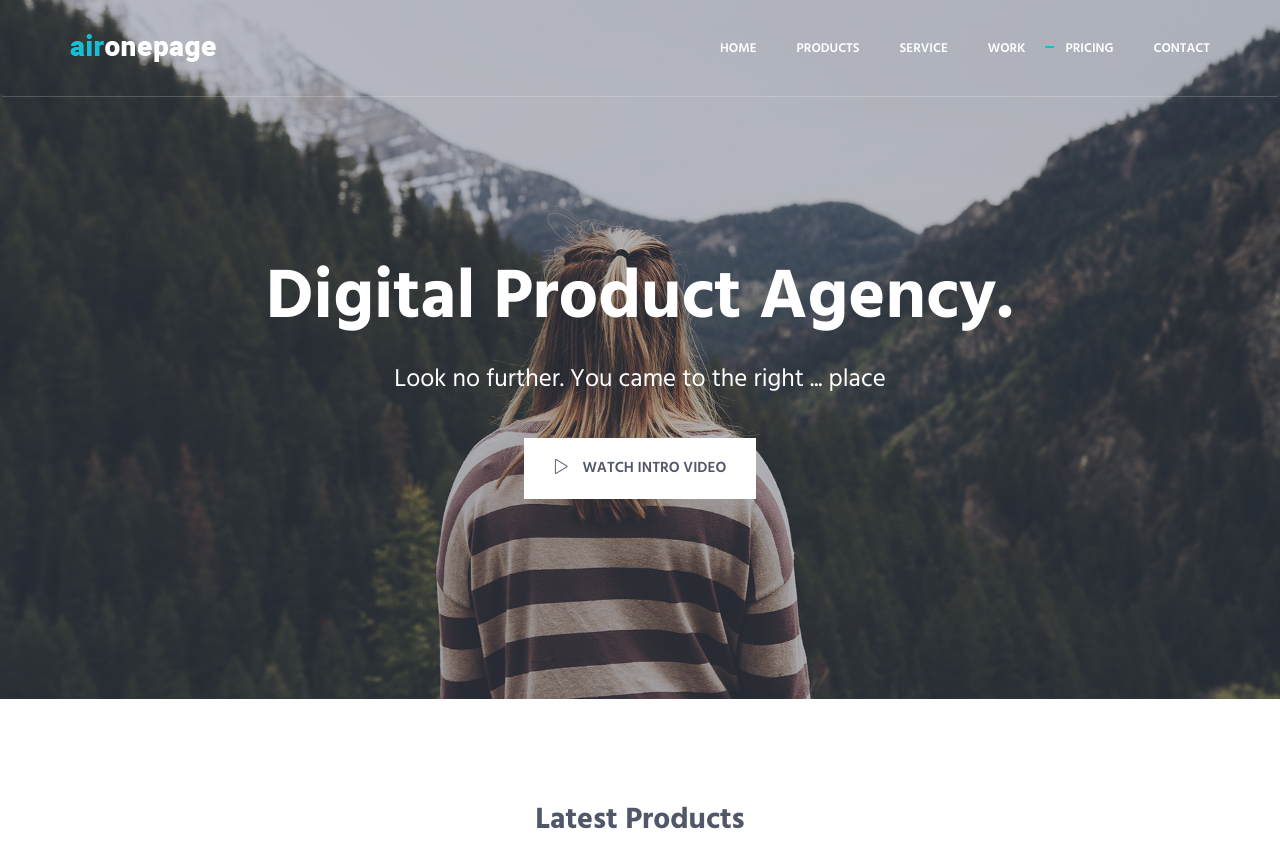
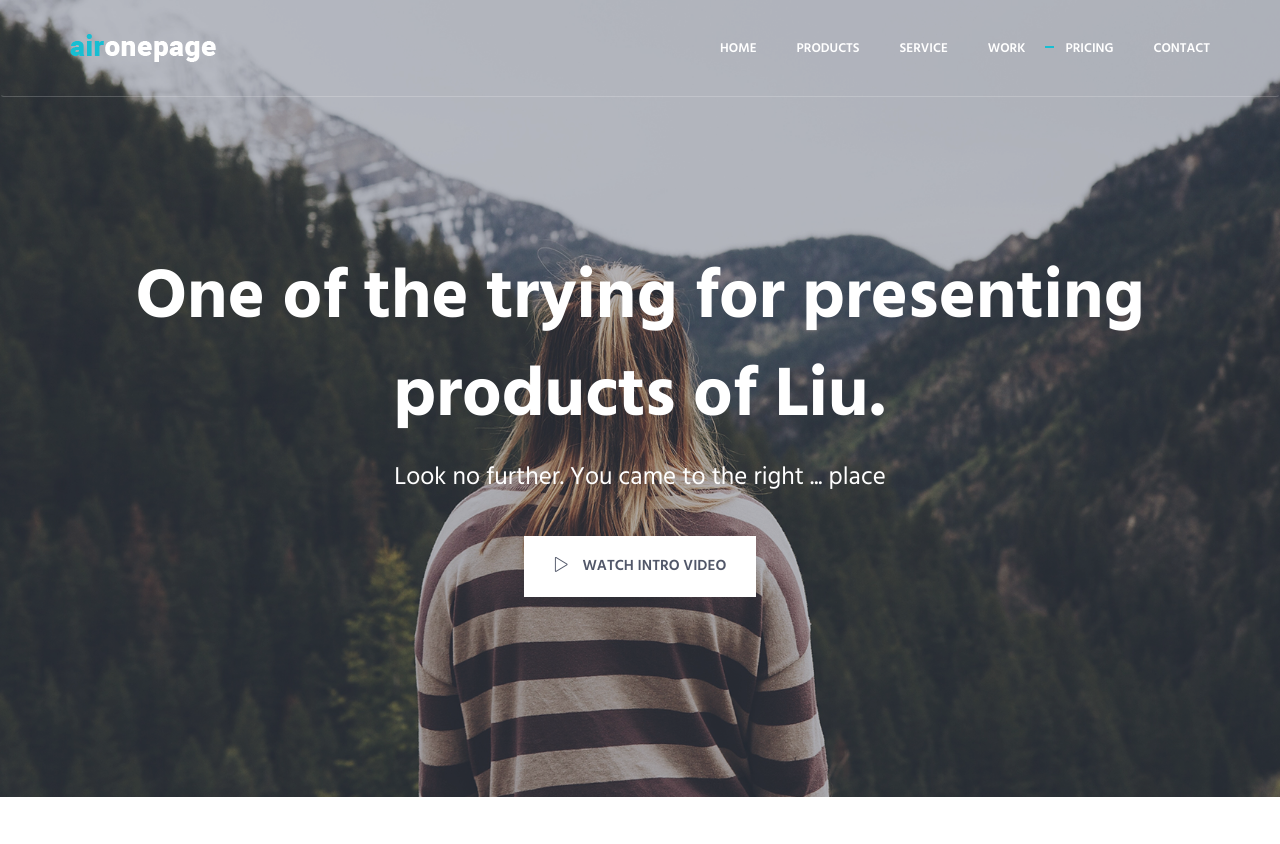
Before and after one commit to githubjean123456/githubjean123456.github.io, a plain HTML site: page index.html in a window 1280 px wide. Shown: the top 844 px of the page. Drawn offline with nearby package versions, Linux system fonts and the light colour scheme; files that its build step writes are made by us from their sources.

Commit message:
Update index.html

```diff
--- a/index.html
+++ b/index.html
@@ -76,7 +76,7 @@
         <div class="promo-block">
             <div class="container">
                 <div class="margin-b-40">
-                    <h1 class="promo-block-title">Digital Product Agency.</h1>
+                    <h1 class="promo-block-title">One of the trying for presenting products of Liu.</h1>
                     <p class="promo-block-text">Look no further. You came to the right ... place</p>
                 </div>
                 <a class="js_popup-youtube btn-theme btn-theme-md btn-white-bg text-uppercase" href="https://www.youtube.com/watch?v=0qisGSwZym4" title="Intro Video"><i class="btn-icon icon-control-play"></i> Watch Intro Video</a>
```
